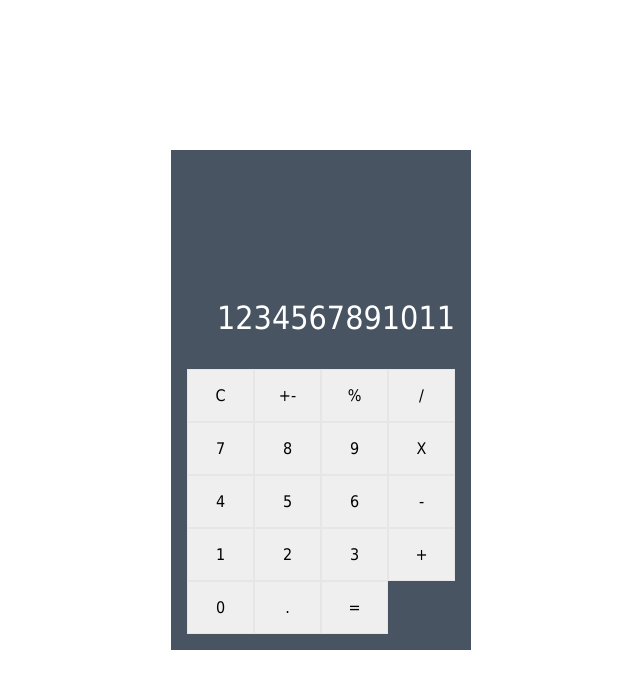
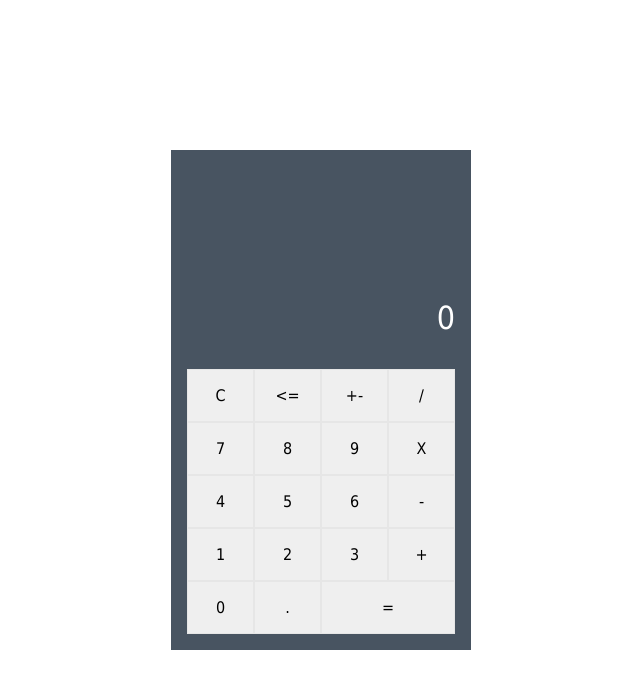
Before and after one commit to Serge0n/Calculator-exercise, a React (Create React App) app: page / in a window 1280 px wide. Shown: the top 688 px of the page, without its empty margins (319-959 px from the left). Built offline with nearby package versions, Linux system fonts and the light colour scheme.

Commit message:
initial handlers

```diff
--- a/src/App.tsx
+++ b/src/App.tsx
@@ -1,14 +1,137 @@
-import { FC } from 'react'
+import { FC, useState } from 'react'
 import { Calculator } from './components/Calculator'
 import { Numpad } from './components/Numpad'
 import { Screen } from './components/Screen'
+import { Digit, Operator } from './types'
 
 export const App:FC  = () => {
+  const [screen, setScreen] = useState("0")
+  const [operator, setOperator] = useState<Operator>()
+  const [waitingForRightOperand, setWaitingForRightOperand] = useState(false)
+  const [leftOperand, setLeftOperand] = useState("")
+  const [result, setResult] = useState(0)
+
+  console.log({
+    screen,
+    operator,
+    waitingForRightOperand,
+    leftOperand,
+    result
+  });
+
+  const calculate = (rightOperand: number, pendingOperator: Operator): boolean => {
+    let newResult = Number(leftOperand)
+
+    switch (pendingOperator) {
+      case '+':
+        newResult += rightOperand
+        break
+      case '-':
+        newResult -= rightOperand
+        break
+      case '*':
+        newResult *= rightOperand
+        break
+      case '/':
+        if (rightOperand === 0) {
+          return false
+        }
+
+        newResult /= rightOperand
+    }
+
+    setResult(newResult)
+    setScreen(newResult.toString().slice(0, 15))
+
+    return true
+  }
+
+  const onDigitClick = (digit: Digit) => {
+    console.log(digit)
+    let newScreen = screen
+
+    if (waitingForRightOperand) {
+      newScreen = ''
+      setWaitingForRightOperand(false)
+    }
+
+    if (screen !== '0') {
+      newScreen += digit.toString()
+    } else {
+      newScreen = digit.toString()
+    }
+
+    setScreen(newScreen)
+  }
+
+  const onOperatorClick = (operator: Operator) => {
+    // const operand = Number(screen)
+
+    // if (typeof operator !== 'undefined' && !waitingForOperand) {
+    //   if (!calculate(operand, operator)) {
+    //     return
+    //   }
+    // } else {
+    //   setResult(operand)
+    // }
+
+    setLeftOperand(screen)
+    setOperator(operator)
+    setWaitingForRightOperand(true)
+    console.log(operator)
+  }
+
+  const onChangeSignClick = () => {
+    console.log("+-")
+    if (screen === "0") return
+    Number(screen) > 0 ? setScreen('-' + screen) : setScreen(screen.slice(1))
+  }
+
+  const onResetClick = () => {
+    setScreen("0")
+    setWaitingForRightOperand(false)
+    setOperator(undefined)
+    setLeftOperand("")
+    setResult(0)
+    console.log("C")
+  }
+
+  const onDeleteClick = () => {
+    setScreen((screen.length === 2 && screen[0] === "-") || screen.length === 1 ? "0" : screen.slice(0,-1))
+    console.log("<=", parseInt(screen, 10))
+  }
+
+  const onCalculateClick = () => {
+
+    const rightOperand = Number(screen)
+
+    if (typeof operator !== 'undefined' && !waitingForRightOperand) {
+      if (!calculate(rightOperand, operator)) {
+        return
+      }
+
+      // setPendingOperator(undefined)
+    } else {
+      setScreen(rightOperand.toString())
+    }
+
+    // setResult(operand)
+    setWaitingForRightOperand(true)
+
+    console.log("=")
+  }
+
+  const onDotClick = () => {
+    if (screen.indexOf('.') === -1) {
+      setScreen(screen + ".")
+    }
+    console.log(".")
+  }
 
   return (
     <Calculator>
-      <Screen value="1234567891011"/>
-      <Numpad />
+      <Screen value={screen}/>
+      <Numpad {...{onDigitClick, onOperatorClick, onChangeSignClick, onResetClick, onDeleteClick, onCalculateClick, onDotClick}}/>
     </Calculator>
   )
 }
--- a/src/components/Button.tsx
+++ b/src/components/Button.tsx
@@ -1,22 +1,29 @@
 import { FC } from 'react'
-import styled from 'styled-components'
+import styled, { css } from 'styled-components'
 
-const StyledButton = styled.button`
+const StyledButton = styled.button<Omit<ButtonProps, "value">>`
   font-family: inherit;
   font-size: inherit;
   border: 1px solid rgba(0, 0, 0, 0.04);
   padding-top: 1em;
   padding-bottom: 1em;
   overflow: hidden;
+  ${({ isEqual }) =>
+    isEqual &&
+    css`
+      grid-column-end: span 2;
+    `}
 `
 
 interface ButtonProps {
   value: string
+  onClick: () => void
+  isEqual?: boolean
 }
 
-export const Button:FC<ButtonProps> = ({ value }) => {
+export const Button:FC<ButtonProps> = ({ value, onClick, isEqual = false }) => {
   return (
-    <StyledButton>
+    <StyledButton onClick={onClick} isEqual={isEqual}>
       {value}
     </StyledButton>
   )
--- a/src/components/Numpad.tsx
+++ b/src/components/Numpad.tsx
@@ -1,5 +1,6 @@
 import { FC } from 'react'
 import styled from 'styled-components'
+import { Digit, Operator } from '../types';
 import { Button } from './Button'
 
 const StyledNumpad = styled.div`
@@ -9,32 +10,51 @@ const StyledNumpad = styled.div`
   padding: 1em;
 `
 
-export const Numpad:FC  = () => {
+interface NumpadProps {
+  onDigitClick: (digit: Digit) => void
+  onOperatorClick: (operator: Operator) => void
+  onChangeSignClick: () => void
+  onResetClick: () => void
+  onDeleteClick: () => void
+  onCalculateClick: () => void
+  onDotClick: () => void
+}
+
+export const Numpad:FC<NumpadProps>  = ({
+  onDigitClick,
+  onOperatorClick,
+  onChangeSignClick,
+  onResetClick,
+  onDeleteClick,
+  onCalculateClick,
+  onDotClick
+}) => {
+
   return (
     <StyledNumpad>
-        <Button value="C"/>
-        <Button value="+-"/>
-        <Button value="%"/>
-        <Button value="/"/>
+      <Button value="C" onClick={onResetClick}/>
+      <Button value="<=" onClick={onDeleteClick}/>
+      <Button value="+-" onClick={onChangeSignClick} />
+      <Button value="/" onClick={() => onOperatorClick("/")}/>
 
-        <Button value="7"/>
-        <Button value="8"/>
-        <Button value="9"/>
-        <Button value="X"/>
+      <Button value="7" onClick={() => onDigitClick(7)}/>
+      <Button value="8" onClick={() => onDigitClick(8)}/>
+      <Button value="9" onClick={() => onDigitClick(9)}/>
+      <Button value="X"onClick={() => onOperatorClick("*")}/>
 
-        <Button value="4"/>
-        <Button value="5"/>
-        <Button value="6"/>
-        <Button value="-"/>
+      <Button value="4" onClick={() => onDigitClick(4)}/>
+      <Button value="5" onClick={() => onDigitClick(5)}/>
+      <Button value="6" onClick={() => onDigitClick(6)}/>
+      <Button value="-" onClick={() => onOperatorClick("-")}/>
 
-        <Button value="1"/>
-        <Button value="2"/>
-        <Button value="3"/>
-        <Button value="+"/>
+      <Button value="1" onClick={() => onDigitClick(1)}/>
+      <Button value="2" onClick={() => onDigitClick(2)}/>
+      <Button value="3" onClick={() => onDigitClick(3)}/>
+      <Button value="+" onClick={() => onOperatorClick("+")}/>
 
-        <Button value="0"/>
-        <Button value="."/>
-        <Button value="="/>
+      <Button value="0" onClick={() => onDigitClick(0)}/>
+      <Button value="." onClick={onDotClick}/>
+      <Button value="=" onClick={onCalculateClick} isEqual/>
     </StyledNumpad>
   )
 }
--- a/src/types.ts
+++ b/src/types.ts
@@ -1,2 +1,2 @@
 export type Digit = 1 | 2 | 3 | 4 | 5 | 6 | 7 | 8 | 9 | 0
-export type Operator = '+' | '-' | '×' | '÷'
+export type Operator = '+' | '-' | '*' | '/'
```
